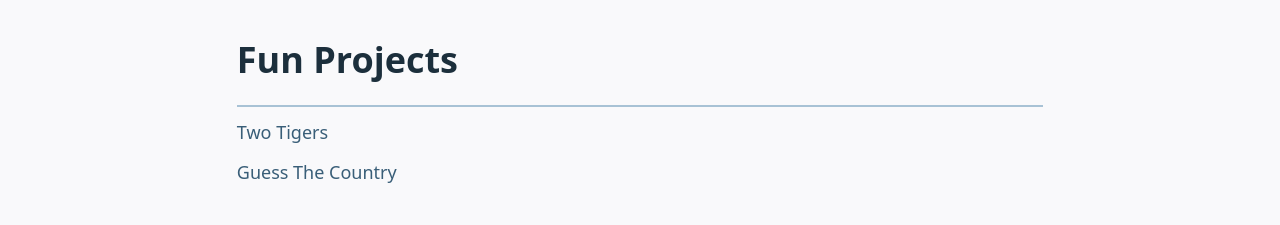
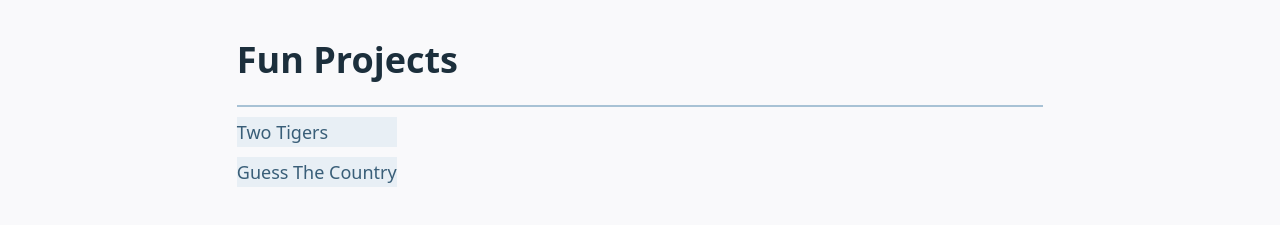
Before and after one commit to D-oro/Portfolio, a plain HTML site: page skills.html in a window 1280 px wide. Shown: the part 75-300 px from the top of the page. Drawn offline with Linux system fonts and the light colour scheme.

Commit message:
Update index.css

```diff
--- a/index.css
+++ b/index.css
@@ -42,6 +42,7 @@ h1 {
 
     a {
         height: 3rem;
+        background-color: var(--blue-100);
     }
 }
 
```
